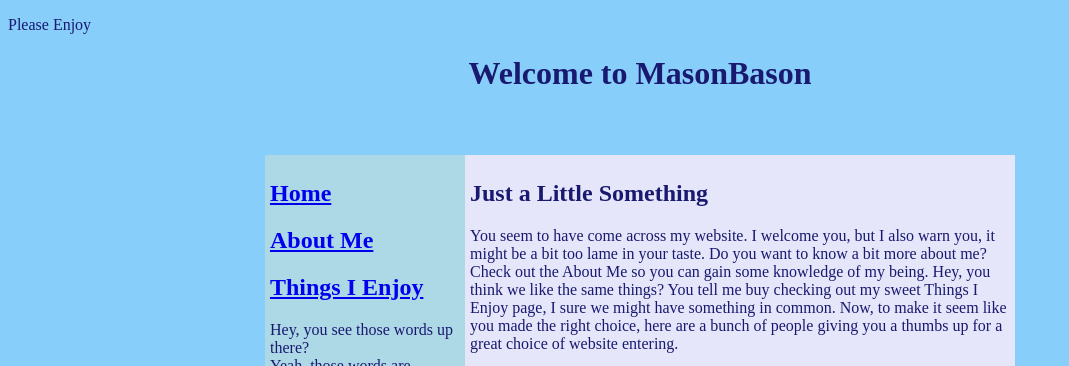
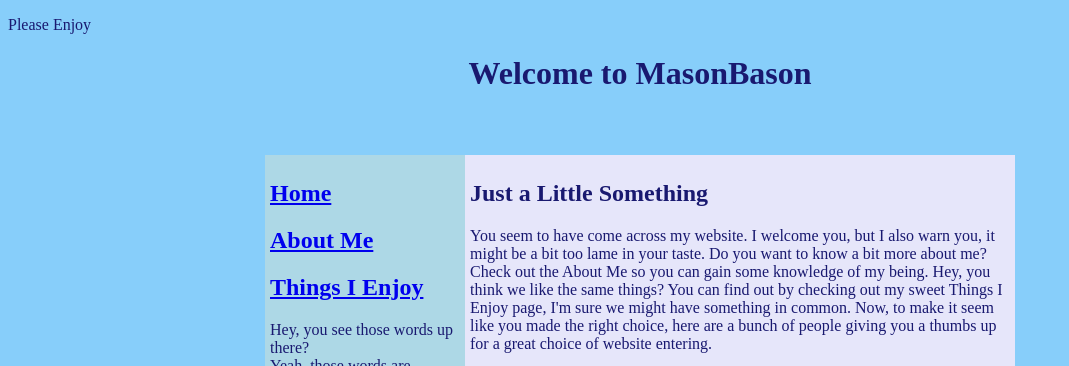
Before and after one commit to luciaazad/luciaazad.github.io, a plain HTML site: page final.html in a window 1280 px wide. Shown: the top 366 px of the page, without its empty margins (0-1069 px from the left). Drawn offline with Linux system fonts and the light colour scheme.

Commit message:
fixed typos

```diff
--- a/final.html
+++ b/final.html
@@ -44,7 +44,7 @@
   lame in your taste. Do you want to know a bit more
   about me? Check out the About Me so you can gain
   some knowledge of my being.  Hey, you think we like the same things?
-  You tell me buy checking out my sweet Things I Enjoy page, I sure we
+  You can find out by checking out my sweet Things I Enjoy page, I'm sure we
   might have something in common.  Now, to make it seem like you made the
   right choice, here are a bunch of people giving you a thumbs up for a
   great choice of website entering.
```
